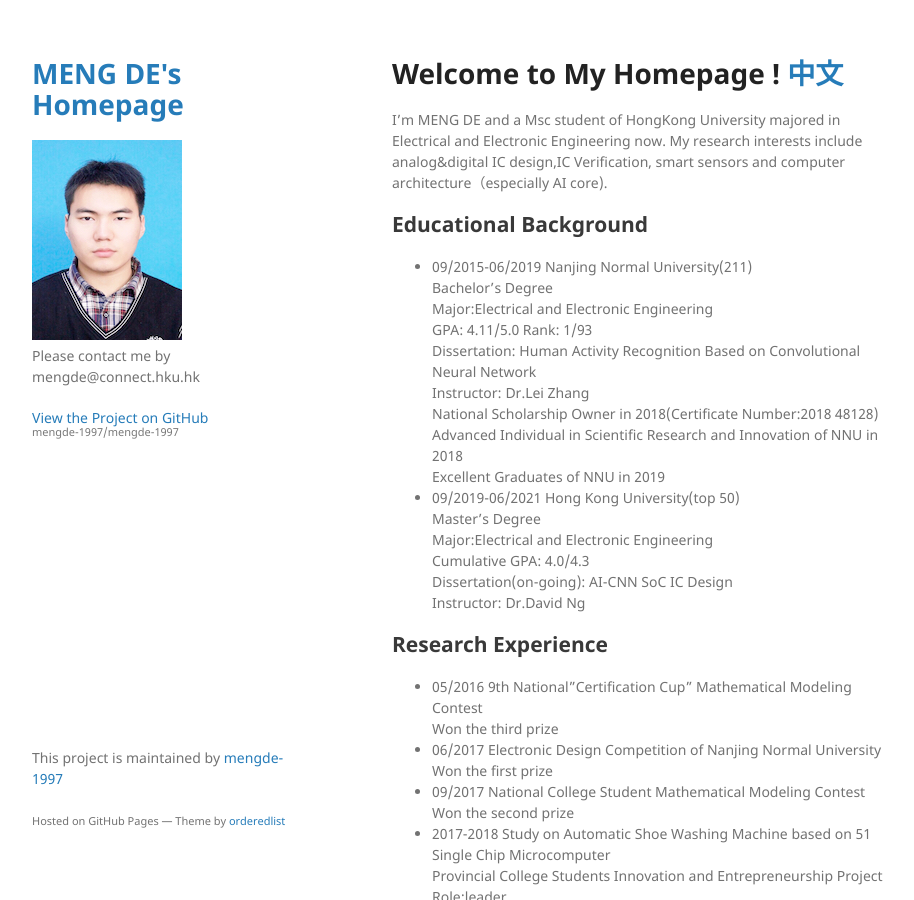
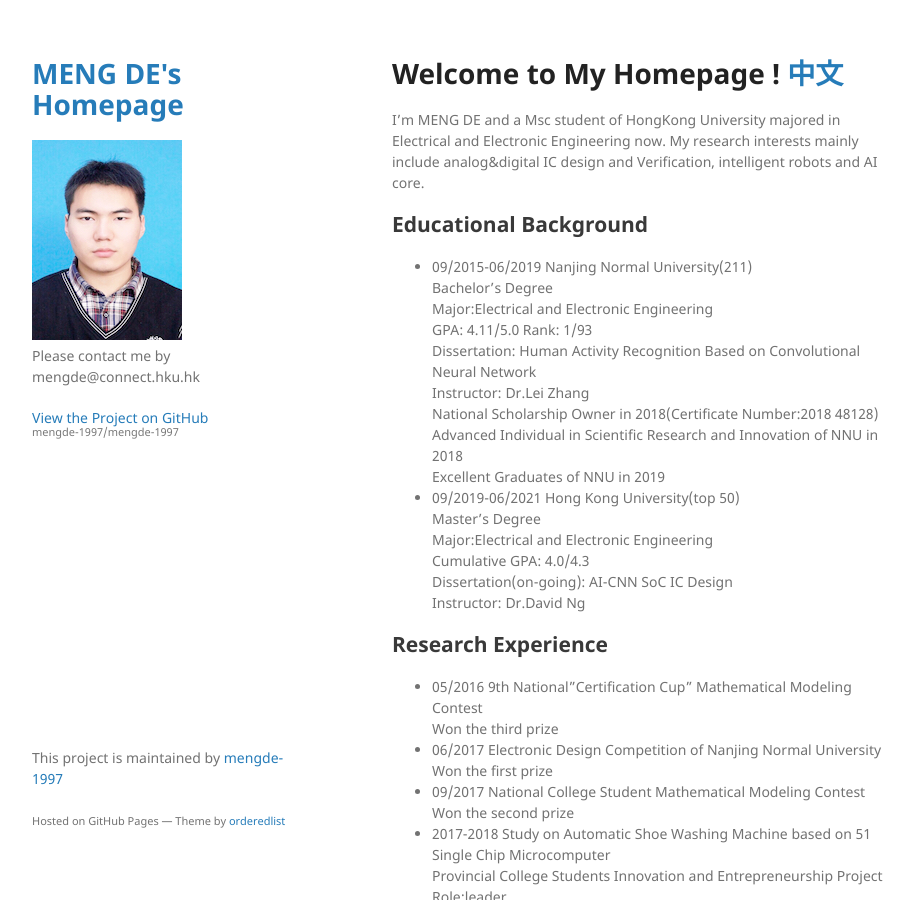
Before and after one commit to mengde-1997/mengde-1997, a Jekyll site: the page built from index.md, in a window 1280 px wide and 900 px high. Shown: the whole window, without its empty margins (178-1092 px from the left). Built offline with Jekyll 4.4.1, drawn with Linux system fonts in a browser that asks for light colours; our own code applies the rules of GitHub Pages for plain Markdown files.

Commit message:
Update index.md

```diff
--- a/index.md
+++ b/index.md
@@ -5,8 +5,7 @@ layout: default
 # Welcome to My Homepage !   [中文](./pub.md)
 
 I'm MENG DE and a Msc student of HongKong University majored in Electrical and Electronic Engineering now.
-My research interests include analog&digital IC design,IC Verification, smart sensors and computer architecture（especially AI core).
-
+My research interests mainly include analog&digital IC design and Verification, intelligent robots and AI core.
 
 ## Educational Background
 * 09/2015-06/2019  Nanjing Normal University(211)<br />
```
